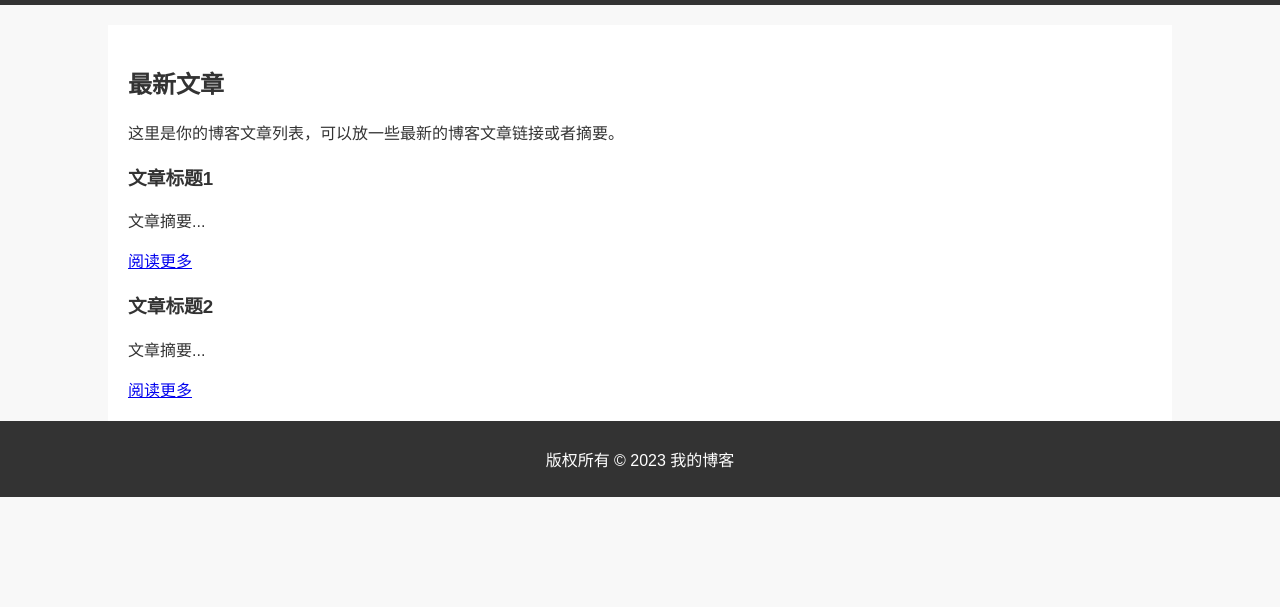
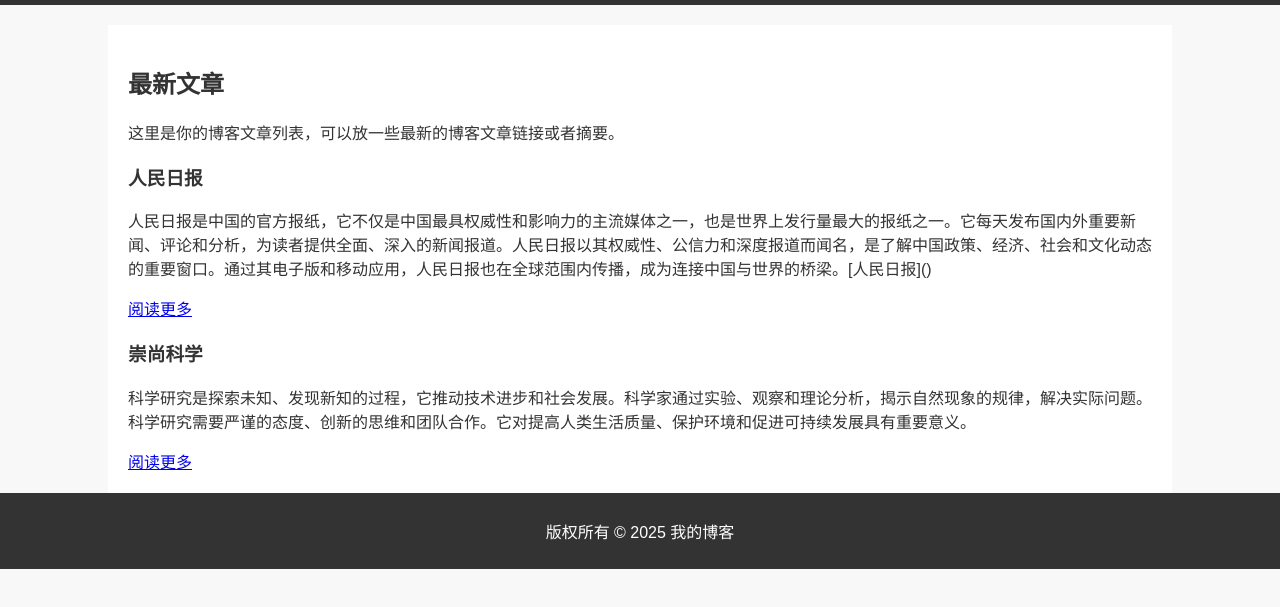
Before and after one commit to rrr483/crispy-fiesta, a plain HTML site: page index.html in a window 1280 px wide. Shown: the part 121-728 px from the top of the page. Drawn offline with Linux system fonts and the light colour scheme.

Commit message:
Update index.html

```diff
--- a/index.html
+++ b/index.html
@@ -77,13 +77,13 @@
         <p>这里是你的博客文章列表，可以放一些最新的博客文章链接或者摘要。</p>
         <!-- 文章列表 -->
         <article>
-            <h3>文章标题1</h3>
-            <p>文章摘要...</p>
+            <h3>人民日报</h3>
+            <p>人民日报是中国的官方报纸，它不仅是中国最具权威性和影响力的主流媒体之一，也是世界上发行量最大的报纸之一。它每天发布国内外重要新闻、评论和分析，为读者提供全面、深入的新闻报道。人民日报以其权威性、公信力和深度报道而闻名，是了解中国政策、经济、社会和文化动态的重要窗口。通过其电子版和移动应用，人民日报也在全球范围内传播，成为连接中国与世界的桥梁。[人民日报]()</p>
             <a href="article1.html">阅读更多</a>
         </article>
         <article>
-            <h3>文章标题2</h3>
-            <p>文章摘要...</p>
+            <h3>崇尚科学</h3>
+            <p>科学研究是探索未知、发现新知的过程，它推动技术进步和社会发展。科学家通过实验、观察和理论分析，揭示自然现象的规律，解决实际问题。科学研究需要严谨的态度、创新的思维和团队合作。它对提高人类生活质量、保护环境和促进可持续发展具有重要意义。</p>
             <a href="article2.html">阅读更多</a>
         </article>
         <!-- 更多文章 -->
@@ -91,7 +91,7 @@
 
     <footer>
         <div class="container">
-            <p>版权所有 &copy; 2023 我的博客</p>
+            <p>版权所有 &copy; 2025 我的博客</p>
         </div>
     </footer>
 </body>
```
